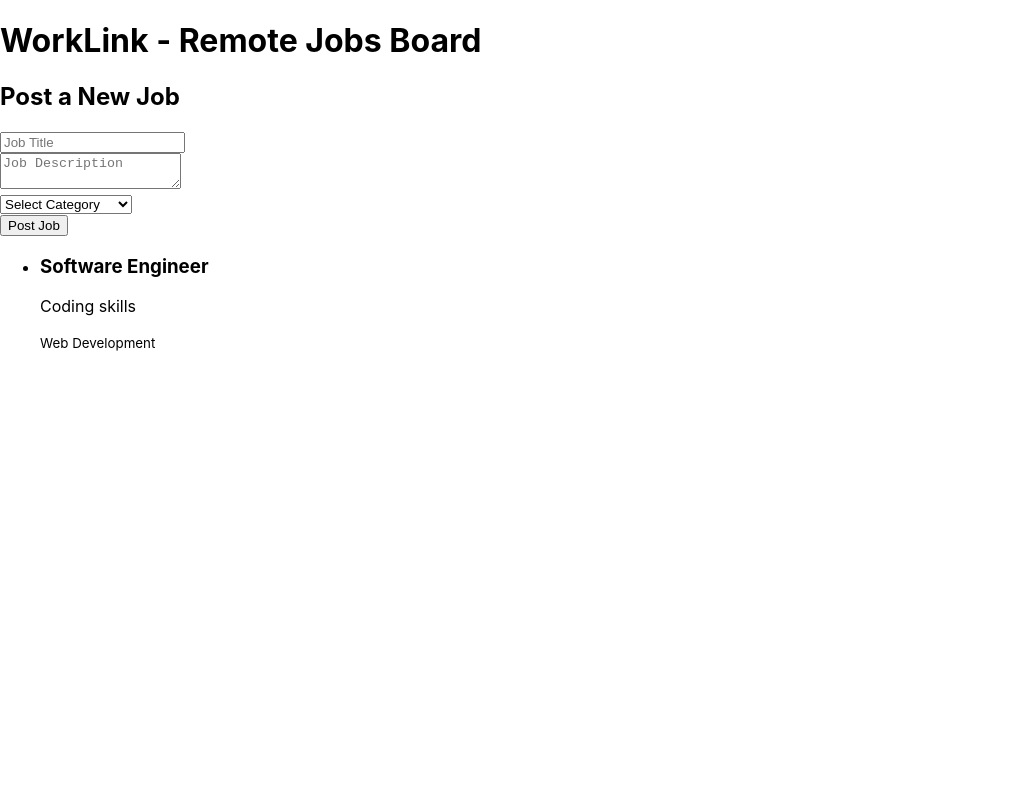
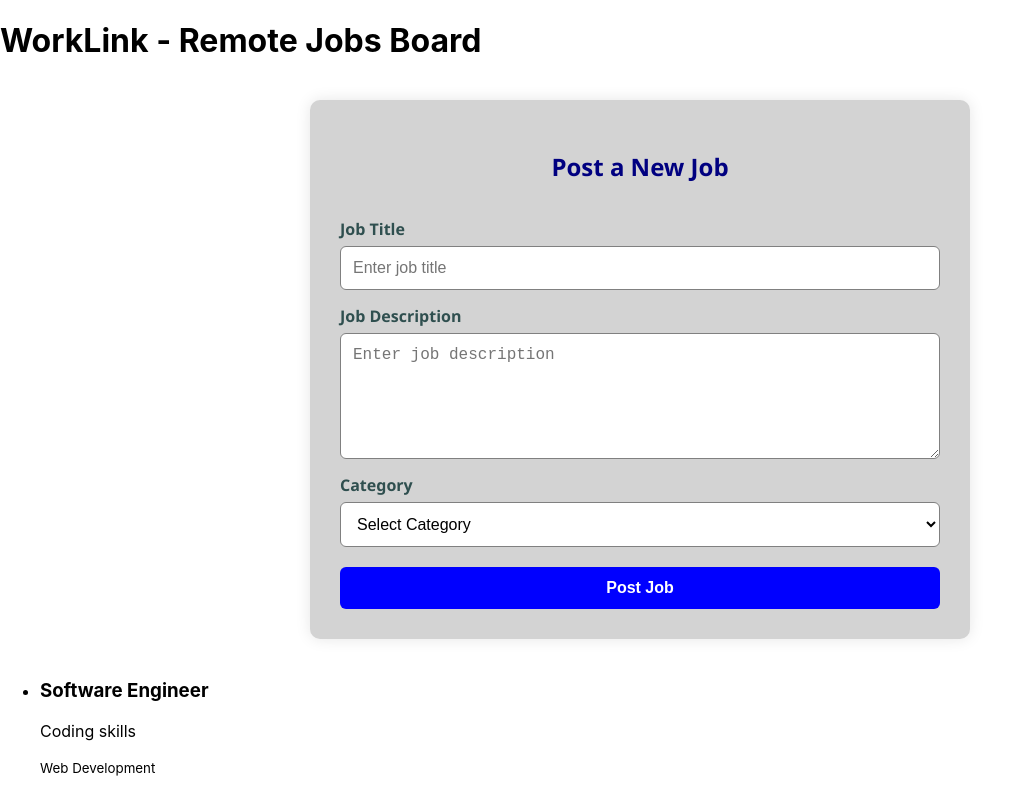
Before and after one commit to Danbradleystakusopere/worklink, a React (Create React App) app: page / in a window 1280 px wide. Shown: the whole page, without its empty margins (0-1033 px from the left). Built offline with nearby package versions, Linux system fonts and the light colour scheme; data requests are answered from the project's data file.

Commit message:
Fixed my importation error

```diff
--- a/src/components/JobForm.css
+++ b/src/components/JobForm.css
@@ -0,0 +1,68 @@
+.job-form {
+  max-width: 600px;
+  margin: 40px auto;
+  padding: 30px;
+  background-color: lightgray;
+  border-radius: 10px;
+  box-shadow: 0 0 15px rgba(0, 0, 0, 0.1);
+  font-family: 'Segoe UI', Tahoma, Geneva, Verdana, sans-serif;
+}
+
+.job-form h2 {
+  color: navy;
+  text-align: center;
+  margin-bottom: 20px;
+}
+
+.job-form form {
+  display: flex;
+  flex-direction: column;
+}
+
+.job-form label {
+  margin-top: 15px;
+  margin-bottom: 6px;
+  font-weight: bold;
+  color: darkslategray;
+}
+
+.job-form input,
+.job-form textarea,
+.job-form select {
+  padding: 12px;
+  border: 1px solid gray;
+  border-radius: 6px;
+  font-size: 16px;
+  background-color: white;
+  color: black;
+  transition: border-color 0.3s;
+}
+
+.job-form input:focus,
+.job-form textarea:focus,
+.job-form select:focus {
+  border-color: royalblue;
+  outline: none;
+}
+
+.job-form textarea {
+  min-height: 100px;
+  resize: vertical;
+}
+
+.job-form button {
+  margin-top: 20px;
+  padding: 12px;
+  background-color: blue;
+  color: white;
+  font-size: 16px;
+  font-weight: bold;
+  border: none;
+  border-radius: 6px;
+  cursor: pointer;
+  transition: background-color 0.3s ease;
+}
+
+.job-form button:hover {
+  background-color: darkblue;
+}
--- a/src/components/JobForm.jsx
+++ b/src/components/JobForm.jsx
@@ -1,4 +1,6 @@
 import { useState } from "react";
+import "./JobForm.css"; // Import your CSS file
+
 
 function JobForm({ onAddJob }) {
   const [title, setTitle] = useState("");
@@ -26,23 +28,27 @@ function JobForm({ onAddJob }) {
   }
 
   return (
+    <div className="job-form">
+      <h2>Post a New Job</h2>
       <form onSubmit={handleSubmit}>
-      <h2>Post a New Job</h2>
+        <label>Job Title</label>
         <input
           type="text"
-        placeholder="Job Title"
+          placeholder="Enter job title"
           value={title}
           onChange={(e) => setTitle(e.target.value)}
           required
         />
-      <br />
+
+        <label>Job Description</label>
         <textarea
-        placeholder="Job Description"
+          placeholder="Enter job description"
           value={description}
           onChange={(e) => setDescription(e.target.value)}
           required
         ></textarea>
-      <br />
+
+        <label>Category</label>
         <select
           value={category}
           onChange={(e) => setCategory(e.target.value)}
@@ -54,9 +60,10 @@ function JobForm({ onAddJob }) {
           <option value="Writing">Writing</option>
           <option value="Marketing">Marketing</option>
         </select>
-      <br />
+
         <button type="submit">Post Job</button>
       </form>
+    </div>
   );
 }
 
--- a/src/index.js
+++ b/src/index.js
@@ -3,6 +3,7 @@ import ReactDOM from 'react-dom/client';
 import './index.css';
 import App from './App';
 import reportWebVitals from './reportWebVitals';
+import JobForm from './components/JobForm';
 
 const root = ReactDOM.createRoot(document.getElementById('root'));
 root.render(
```
Lines whose indentation alone changed are shown as unchanged.
